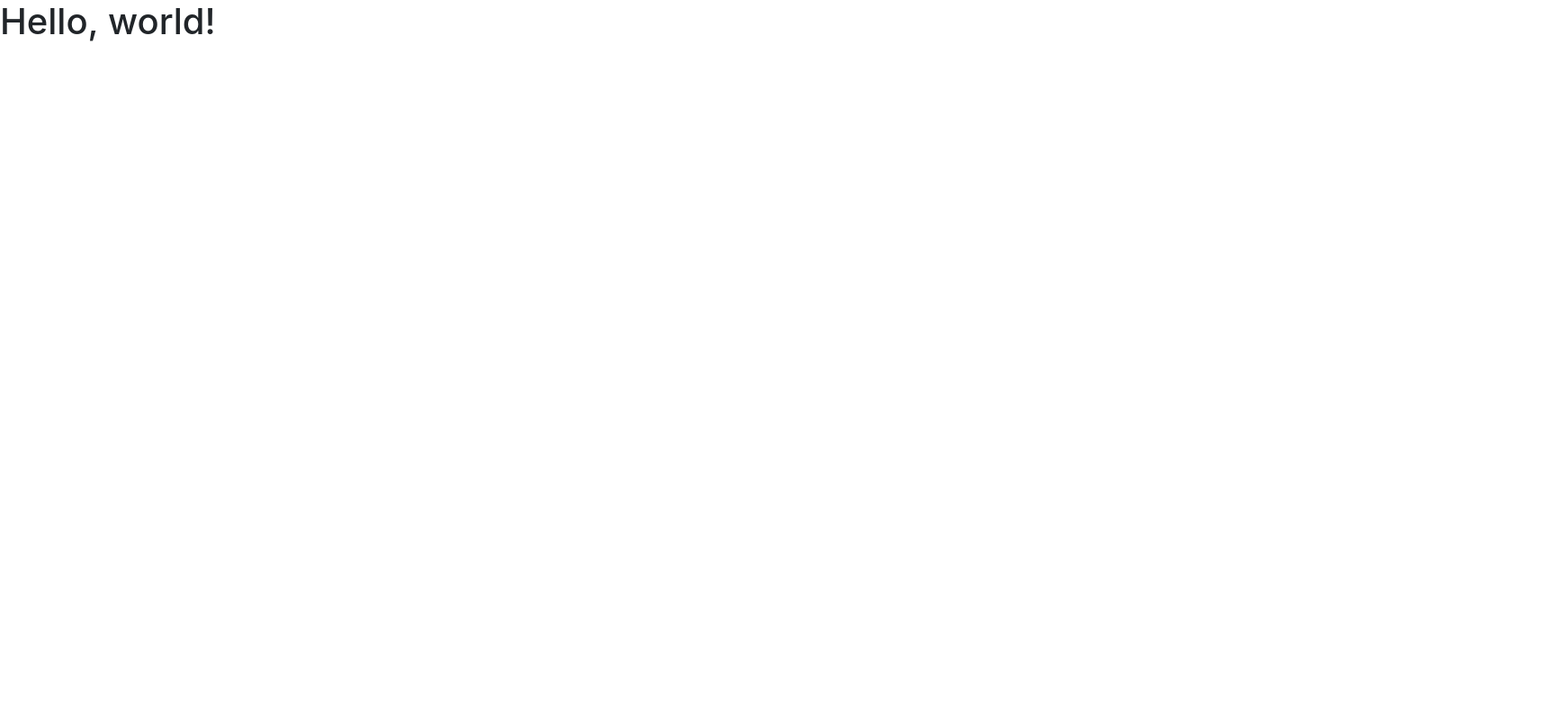
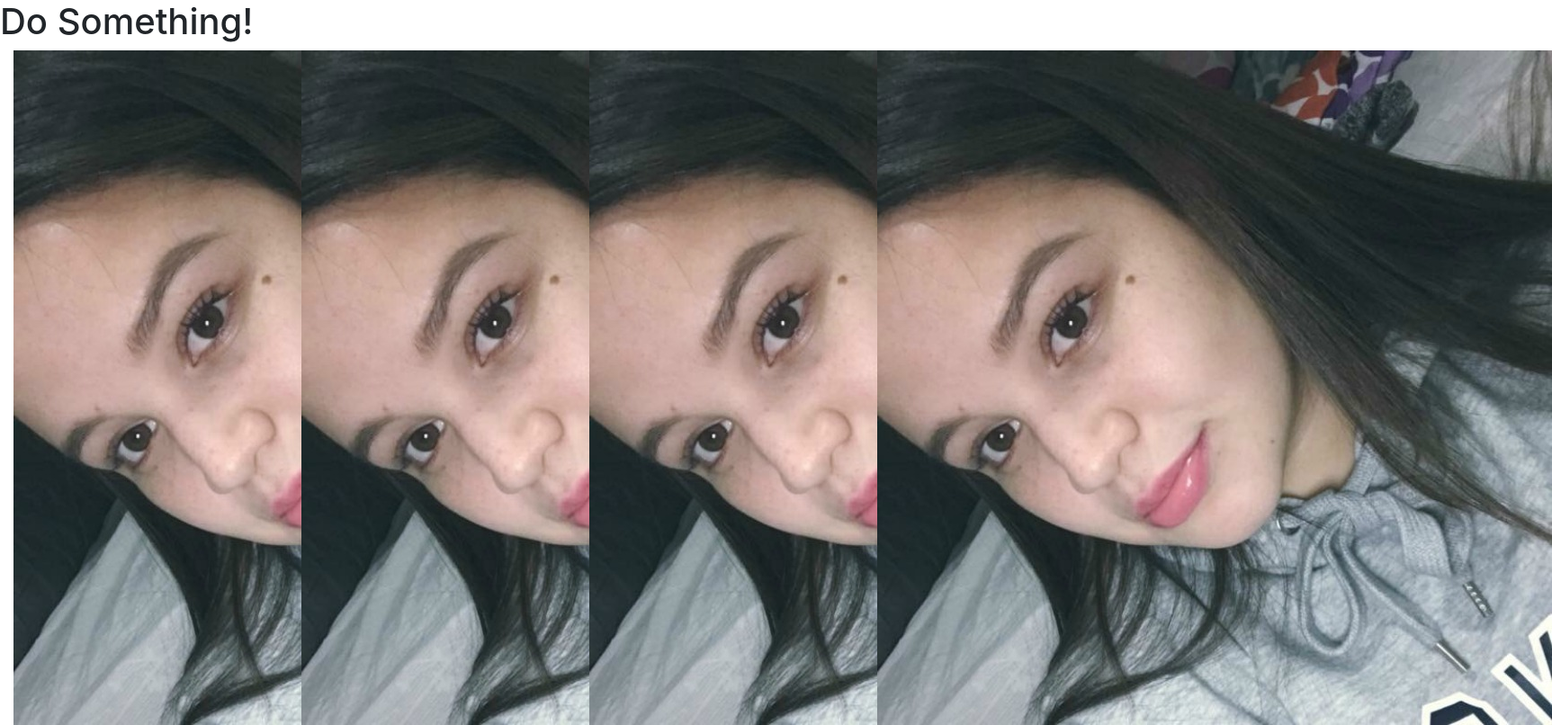
Before and after one commit to valenciaw/Valencia-YouthActivists, a plain HTML site: page index.html in a window 1280 px wide. Shown: the whole page at 90% size, 1725 px wide, since content can reach past the window. Drawn offline with nearby package versions, Linux system fonts and the light colour scheme.

Commit message:
Added temporary images
need to reshape the images so they are the right size

```diff
--- a/index.html
+++ b/index.html
@@ -11,8 +11,38 @@
     <title>Youth Activists </title>
   </head>
   <body>
-    <h1>Hello, world!</h1>
+    <div class="container-fluid">
 
+      <div class="row text-center">
+    <h1>Do Something!</h1>
+      </div>
+
+      <div class="row">
+        <div class="col-3">
+          <img src="images/Celeste-Aguilar.jpg" />
+        </div>
+
+        <div class="col-3">
+          <img src="images/Celeste-Aguilar.jpg" />
+        </div>
+
+        <div class="col-3">
+          <img src="images/Celeste-Aguilar.jpg" />
+        </div>
+
+        <div class="col-3">
+          <img src="images/Celeste-Aguilar.jpg" />
+        </div>
+      </div>
+
+
+
+
+
+
+
+
+    </div>
 
     <script src="https://code.jquery.com/jquery-3.3.1.slim.min.js" integrity="sha384-q8i/X+965DzO0rT7abK41JStQIAqVgRVzpbzo5smXKp4YfRvH+8abtTE1Pi6jizo" crossorigin="anonymous"></script>
     <script src="https://cdnjs.cloudflare.com/ajax/libs/popper.js/1.14.0/umd/popper.min.js" integrity="sha384-cs/chFZiN24E4KMATLdqdvsezGxaGsi4hLGOzlXwp5UZB1LY//20VyM2taTB4QvJ" crossorigin="anonymous"></script>
```
Also changed, not shown: images/Celeste-Aguilar.jpg (added).
